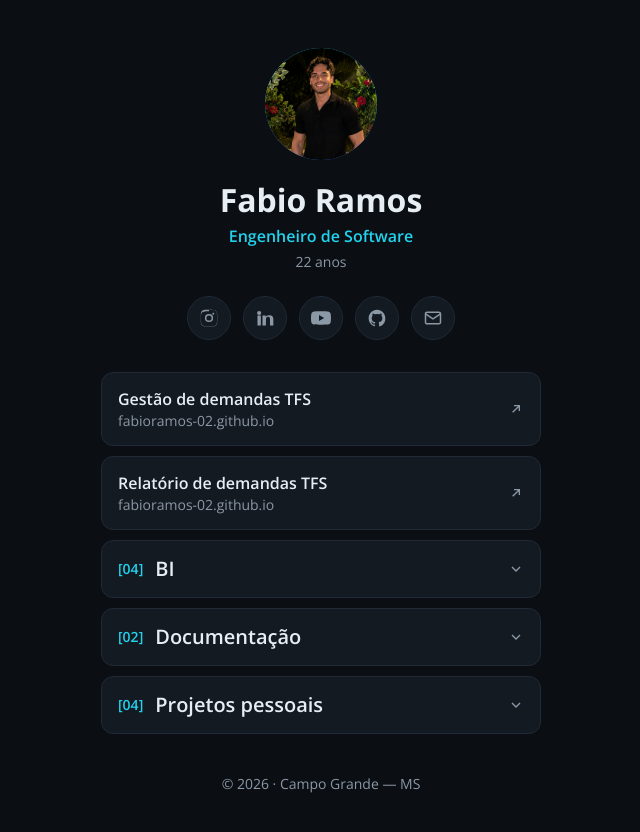
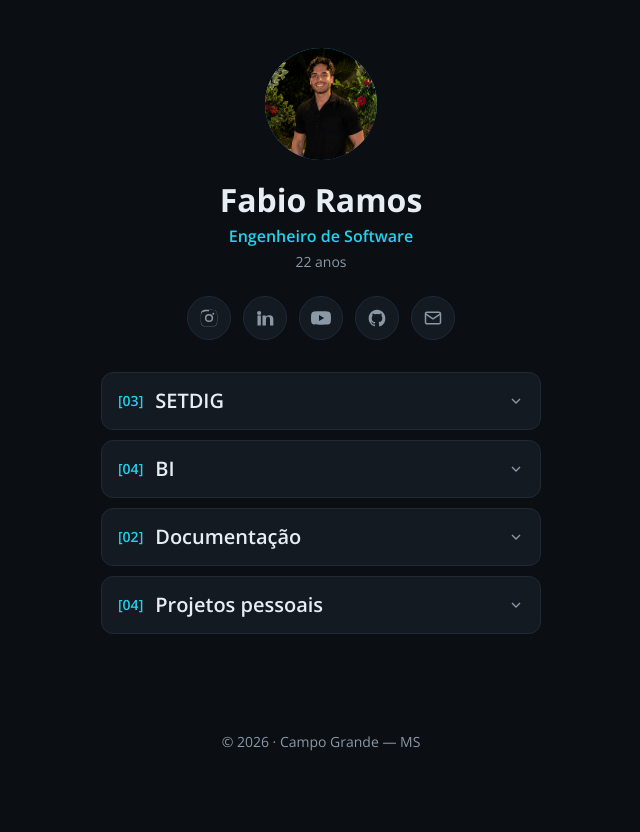
Before and after one commit to fabioramos-02/portfolio, a Next.js app: page / in a window 1280 px wide. Shown: the top 832 px of the page, without its empty margins (319-959 px from the left). After the commit the page ends 800 px from the top, so only its background shows below. Built offline with nearby package versions, Linux system fonts and the light colour scheme.

Commit message:
feat: agrupa demandas, relatorio e drive na categoria SETDIG

```diff
--- a/data/links.ts
+++ b/data/links.ts
@@ -17,14 +17,21 @@
 export type LinkItem = { title: string; url: string; category?: string };
 
 export const links: LinkItem[] = [
-  // --- Links diretos (sem categoria) — topo ---
+  // --- SETDIG ---
   {
     title: "Gestão de demandas TFS",
     url: "https://fabioramos-02.github.io/setdig-tfs-backlog/",
+    category: "SETDIG",
   },
   {
     title: "Relatório de demandas TFS",
     url: "https://fabioramos-02.github.io/setdig-tfs-backlog/relatorios.html",
+    category: "SETDIG",
+  },
+  {
+    title: "Drive SETDIG",
+    url: "https://drive.google.com/drive/u/0/folders/1FHHnpTyxhsNTkfFrQe86_Y3gw3N1qS9-",
+    category: "SETDIG",
   },
 
   // --- BI ---
```
